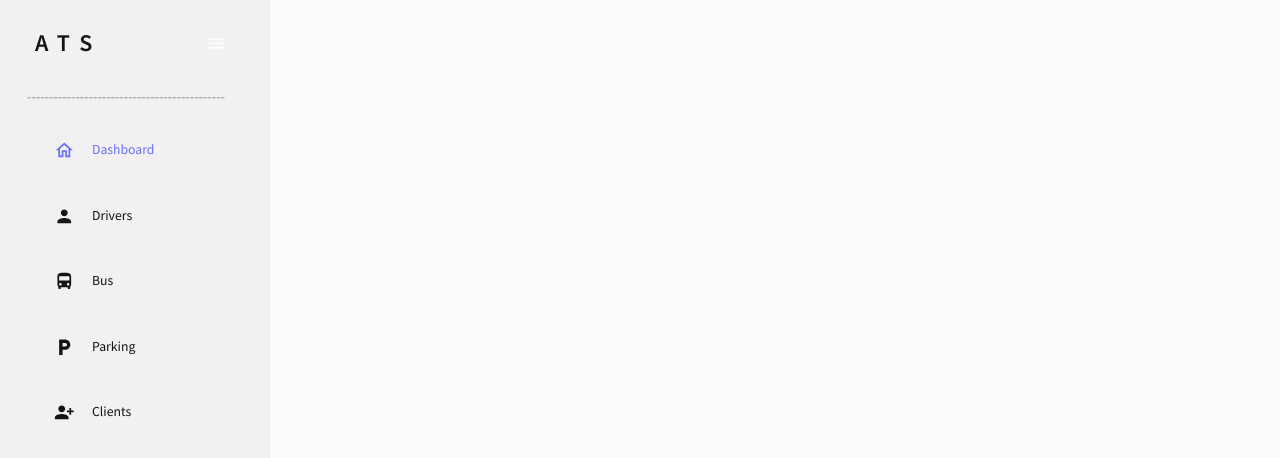
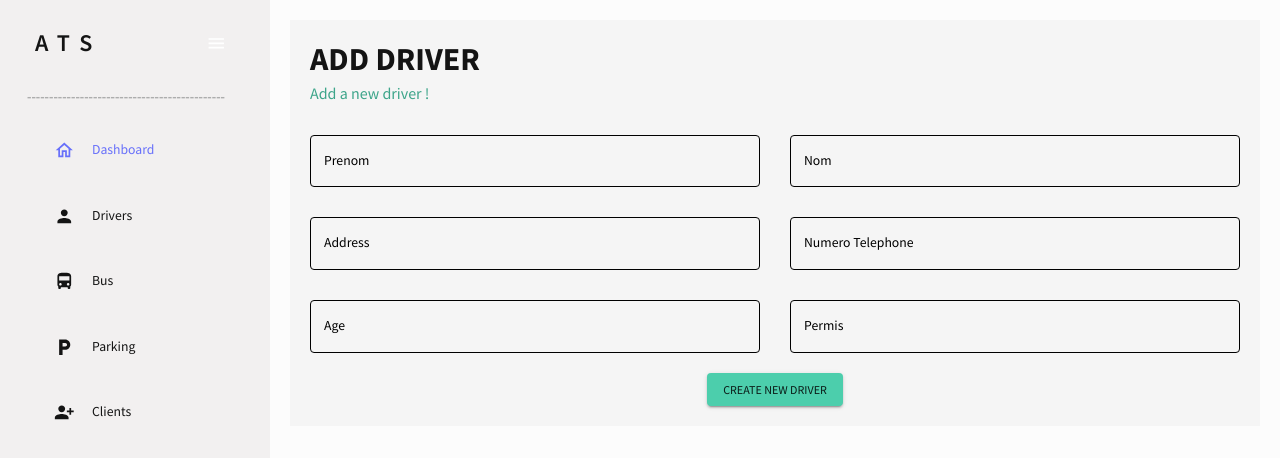
Before and after one commit to MeedMn/ATS-Dashboard, a React (Create React App) app: page /adddriver in a window 1280 px wide. Shown: the top 458 px of the page. Built offline with nearby package versions, Linux system fonts and the light colour scheme.

Commit message:
adding a form (addDriver) | adding a file DriverDB with some functions of cruid (POST,GET)

```diff
--- a/package.json
+++ b/package.json
@@ -23,6 +23,7 @@
     "@testing-library/jest-dom": "^5.16.5",
     "@testing-library/react": "^13.3.0",
     "@testing-library/user-event": "^13.5.0",
+    "axios": "^1.3.4",
     "chart.js": "^3.9.1",
     "formik": "^2.2.9",
     "react": "^18.2.0",
--- a/src/App.jsx
+++ b/src/App.jsx
@@ -6,6 +6,7 @@ import Dashboard from "./pages/Dashboard";
 import Sidebar from "./components/Sidebar";
 import './app.css';
 import Driver from "./pages/Driver";
+import AddDriver from "./pages/CruidPages/AddDriver";
 
 function App() {
   const [theme, colorMode] = useMode();
@@ -21,7 +22,7 @@ function App() {
             <Routes>
               <Route path="/" element={<Dashboard />} />
               <Route path="/driver" element={<Driver />} />
-
+              <Route path="/adddriver" element={<AddDriver />} />
             </Routes>
           </main>
         </div>
--- /dev/null
+++ b/src/data/DriverDB.js
@@ -0,0 +1,16 @@
+import axios from 'axios';
+
+export function addDriver(driver){
+    fetch("http://localhost:8080/createDriver",{
+            method:'POST',
+            headers:{"Content-Type":"application/json"},
+            body:JSON.stringify(driver)
+        });
+    console.log("Added")
+}
+
+export async function getDrivers(){
+    const datafetched =  await axios.get("http://localhost:8080/drivers").catch((error) => console.log(error));
+    let data = datafetched.data
+    return data;
+}
--- /dev/null
+++ b/src/pages/CruidPages/AddDriver.jsx
@@ -0,0 +1,197 @@
+import React from 'react'
+import { Box, Button, TextField } from '@mui/material'
+import { Formik } from "formik";
+import * as yup from 'yup';
+import { useMediaQuery } from "@mui/material";
+import Header from "../../components/Header";
+import { ColorLens } from '@mui/icons-material';
+import {addDriver} from '../../data/DriverDB'
+
+const AddDriver = () => {
+    const isNonMobile = useMediaQuery("(min-width:600px)");
+    const phoneRegExp = /^((\+[1-9]{1,4}[ -]?)|(\([0-9]{2,3}\)[ -]?)|([0-9]{2,4})[ -]?)*?[0-9]{3,4}[ -]?[0-9]{3,4}$/;
+    const handleFormSubmit = (values) => {
+        console.log(values);
+        values.age = parseInt(values.age);
+        addDriver(values);
+        window.location.assign("/driver");
+    };
+    const initialValues = {
+        prenom: "",
+        nom: "",
+        address: "",
+        tele: "",
+        age: "",
+        permis: "",
+    };
+    const checkoutSchema = yup.object().shape({
+        prenom:yup.string().required("Required"),
+        nom:yup.string().required("Required"),
+        address:yup.string().required("Required"),
+        tele:yup.string().matches(phoneRegExp, "phone number is not valid!").required("Required"),
+        age:yup.number().required(),
+        permis:yup.string().required("Required"),
+    })
+
+
+    return (
+        <Box m="20px" sx={{ backgroundColor: "#f5f5f5", padding: "20px" }}>
+          <Header title="ADD DRIVER" subtitle="Add a new driver !" />
+
+          <Formik onSubmit={handleFormSubmit} initialValues={initialValues} validationSchema={checkoutSchema}>
+            {({ values, errors, touched, handleBlur, handleChange, handleSubmit,}) => (
+              <form onSubmit={handleSubmit}>
+                <Box
+                  display="grid"
+                  gap="30px"
+                  gridTemplateColumns="repeat(4, minmax(0, 1fr))"
+                  sx={{
+                    "& > div": { gridColumn: isNonMobile ? undefined : "span 4" },
+                  }}
+                >
+                  <TextField
+                    fullWidth
+                    variant="outlined"
+                    type="text"
+                    label="Prenom"
+                    onBlur={handleBlur}
+                    onChange={handleChange}
+                    value={values.prenom}
+                    name="prenom"
+                    error={!!touched.prenom && !!errors.prenom}
+                    helperText={touched.prenom && errors.prenom}
+                    sx={{
+                        gridColumn: "span 2",
+                        "& label": { color: "black" },
+                        "& .MuiInputBase-input": {
+                            color: "black"
+                          },
+                        "& .MuiOutlinedInput-root": {
+                        "& fieldset": { borderColor: "black"},
+                        "&:hover fieldset": { borderColor: "green" },
+                      },}}
+                  />
+                  <TextField
+                    fullWidth
+                    variant="outlined"
+                    type="text"
+                    label="Nom"
+                    onBlur={handleBlur}
+                    onChange={handleChange}
+                    value={values.nom}
+                    name="nom"
+                    error={!!touched.nom && !!errors.nom}
+                    helperText={touched.nom && errors.nom}
+                    sx={{
+                        gridColumn: "span 2",
+                        "& label": { color: "black" },
+                        "& .MuiInputBase-input": {
+                            color: "black"
+                          },
+                        "& .MuiOutlinedInput-root": {
+                        "& fieldset": { borderColor: "black"},
+                        "&:hover fieldset": { borderColor: "green" },
+                      },}}
+                  />
+                  <TextField
+                    fullWidth
+                    variant="outlined"
+                    type="text"
+                    label="Address"
+                    onBlur={handleBlur}
+                    onChange={handleChange}
+                    value={values.address}
+                    name="address"
+                    error={!!touched.address && !!errors.address}
+                    helperText={touched.address && errors.address}
+                    sx={{
+                        gridColumn: "span 2",
+                        "& label": { color: "black" },
+                        "& .MuiInputBase-input": {
+                            color: "black"
+                          },
+                        "& .MuiOutlinedInput-root": {
+                        "& fieldset": { borderColor: "black"},
+                        "&:hover fieldset": { borderColor: "green" },
+                      },}}
+                  />
+                  <TextField
+                    fullWidth
+                    variant="outlined"
+                    type="text"
+                    label="Numero Telephone"
+                    onBlur={handleBlur}
+                    onChange={handleChange}
+                    value={values.tele}
+                    name="tele"
+                    error={!!touched.tele && !!errors.tele}
+                    helperText={touched.tele && errors.tele}
+                    sx={{
+                        gridColumn: "span 2",
+                        "& label": { color: "black" },
+                        "& .MuiInputBase-input": {
+                            color: "black"
+                          },
+                        "& .MuiOutlinedInput-root": {
+                        "& fieldset": { borderColor: "black"},
+                        "&:hover fieldset": { borderColor: "green" },
+                      },}}
+                  />
+                  <TextField
+                    fullWidth
+                    variant="outlined"
+                    type="text"
+                    label="Age"
+                    onBlur={handleBlur}
+                    onChange={handleChange}
+                    value={values.age}
+                    name="age"
+                    error={!!touched.age && !!errors.age}
+                    helperText={touched.age && errors.age}
+                    sx={{
+                        gridColumn: "span 2",
+                        "& label": { color: "black" },
+                        "& .MuiInputBase-input": {
+                            color: "black"
+                          },
+                        "& .MuiOutlinedInput-root": {
+                        "& fieldset": { borderColor: "black"},
+                        "&:hover fieldset": { borderColor: "green" },
+                      },}}
+                  />
+                  <TextField
+                    fullWidth
+                    variant="outlined"
+                    type="text"
+                    label="Permis"
+                    onBlur={handleBlur}
+                    onChange={handleChange}
+                    value={values.permis}
+                    name="permis"
+                    error={!!touched.permis && !!errors.permis}
+                    helperText={touched.permis && errors.permis}
+                    sx={{
+                        gridColumn: "span 2",
+                        "& label": { color: "black" },
+                        "& .MuiInputBase-input": {
+                            color: "black"
+                          },
+                        "& .MuiOutlinedInput-root": {
+                        "& fieldset": { borderColor: "black"},
+                        "&:hover fieldset": { borderColor: "green" },
+                      },}}
+                  />
+                </Box>
+                <Box display="flex" justifyContent="center" mt="20px">
+                  <Button type="submit" color="secondary" variant="contained">
+                    Create New Driver
+                  </Button>
+                </Box>
+              </form>
+            )}
+          </Formik>
+        </Box>
+      );
+}
+
+export default AddDriver
--- a/src/pages/Driver.jsx
+++ b/src/pages/Driver.jsx
@@ -1,9 +1,20 @@
 import { Box, Button, Typography, useTheme } from "@mui/material";
+import { useState,useEffect } from "react";
 import { DataGrid,GridToolbar } from "@mui/x-data-grid";
 import { tokens } from "../theme";
 import Header from "../components/Header";
+import { Link } from "react-router-dom";
+import {getDrivers} from '../data/DriverDB'
 
 const Driver = () => {
+    const [drivers,setDrivers] = useState([]);
+    useEffect(()=>{
+        getDriver()
+    },[]);
+    async function getDriver(){
+        setDrivers(await getDrivers())
+    }
+    console.log(drivers)
     const theme = useTheme();
     const colors = tokens(theme.palette.mode);
     const columns = [
@@ -21,6 +32,12 @@ const Driver = () => {
         cellClassName: "prenom-column--cell",
       },
       {
+        field: "address",
+        headerName: "Address",
+        headerAlign: "left",
+        align: "left",
+      },
+      {
         field: "age",
         headerName: "Age",
         type: "number",
@@ -28,13 +45,13 @@ const Driver = () => {
         align: "left",
       },
       {
-        field: "phone",
+        field: "tele",
         headerName: "Phone Number",
         flex: 1,
       },
       {
-        field: "email",
-        headerName: "Email",
+        field: "permis",
+        headerName: "Permis",
         flex: 1,
       },
       {
@@ -62,6 +79,15 @@ const Driver = () => {
     return (
       <Box m="20px">
         <Header title="Drivers" subtitle="Managing the drivers" />
+        <Box
+        width="100%"
+        display="flex"
+        justifyContent="end"
+      >
+        <Link style={{textDecoration:"none"}} to="/adddriver" >
+            <Button style={{background:"#120a8f",color:"white",fontWeight:"bold",padding:"10px 50px"}}>Add Driver</Button>
+        </Link>
+      </Box>
         <Box
           m="40px 0 0 0"
           height="75vh"
@@ -98,7 +124,7 @@ const Driver = () => {
             },
           }}
         >
-          <DataGrid checkboxSelection rows={[]} columns={columns} components={{ Toolbar: GridToolbar }}/>
+          <DataGrid checkboxSelection rows={drivers} columns={columns} components={{ Toolbar: GridToolbar }}/>
         </Box>
       </Box>
     );
```
Also changed, not shown: 1 other file (tests, documents, lock files or other folders).
